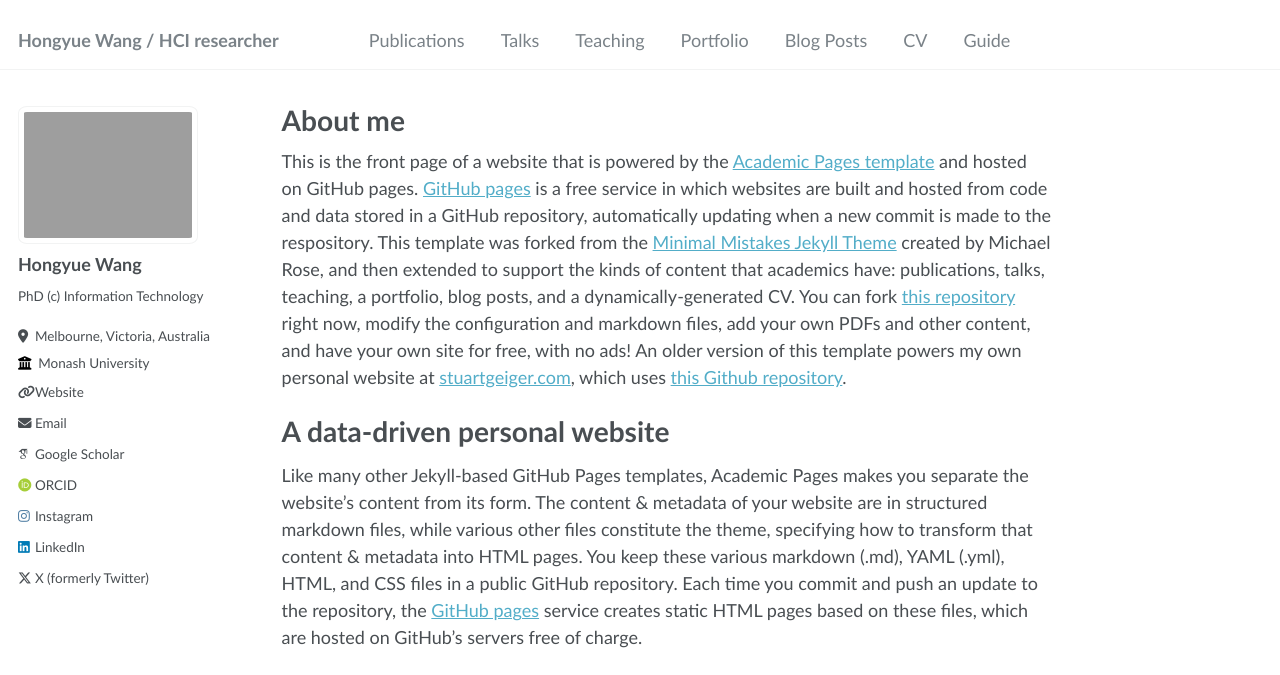
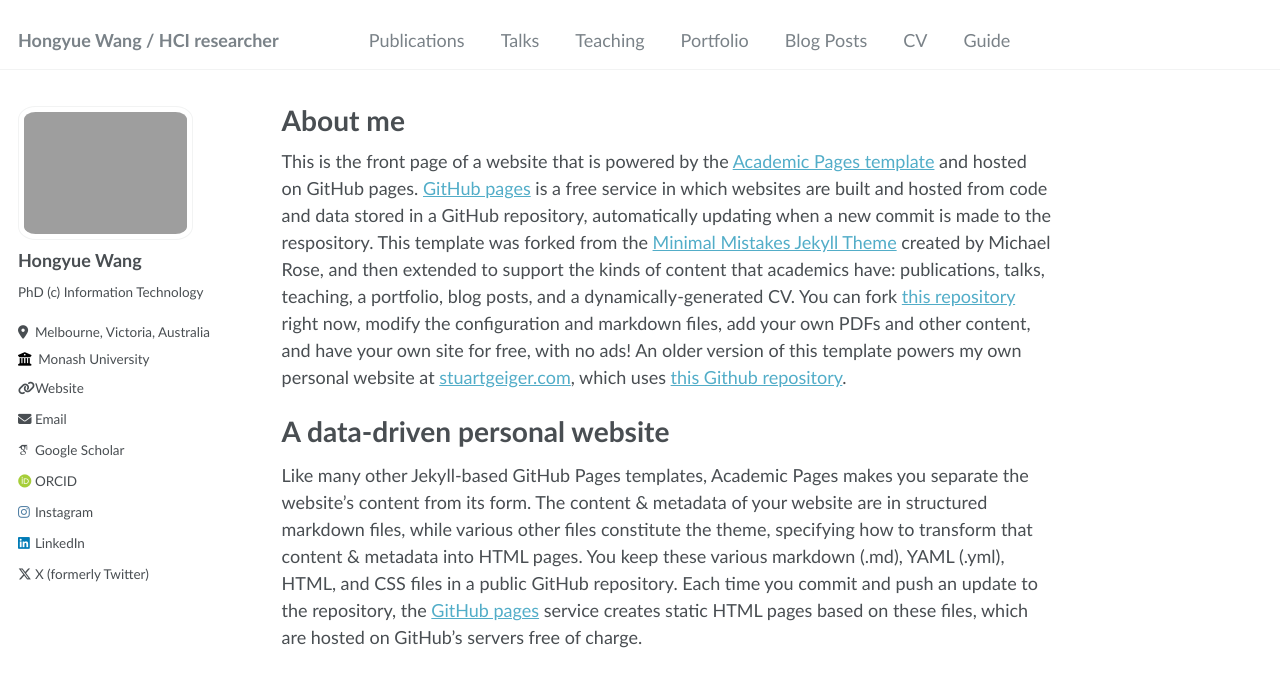
Before and after one commit to hongyue-howard-wang/hongyue-howard-wang.github.io, a Jekyll site: the page built from _pages/about.md, in a window 1280 px wide. Shown: the top 675 px of the page. Built offline with Jekyll 4.4.1, drawn with Linux system fonts in a browser that asks for light colours; some web fonts are replaced.

Commit message:
Update _sidebar.scss

```diff
--- a/_sass/_sidebar.scss
+++ b/_sass/_sidebar.scss
@@ -79,7 +79,7 @@
 .author__avatar {
   display: table-cell;
   vertical-align: top;
-  width: 36px;
+  width: 40px;
   // set width only, for non-square avatars
   // height: 36px;
 
@@ -90,8 +90,8 @@
   }
 
   img {
-    max-width: 180px;
-    border-radius: 5%;
+    max-width: 175px;
+    border-radius: 10%;
 
     @include breakpoint($large) {
       padding: 5px;
```
